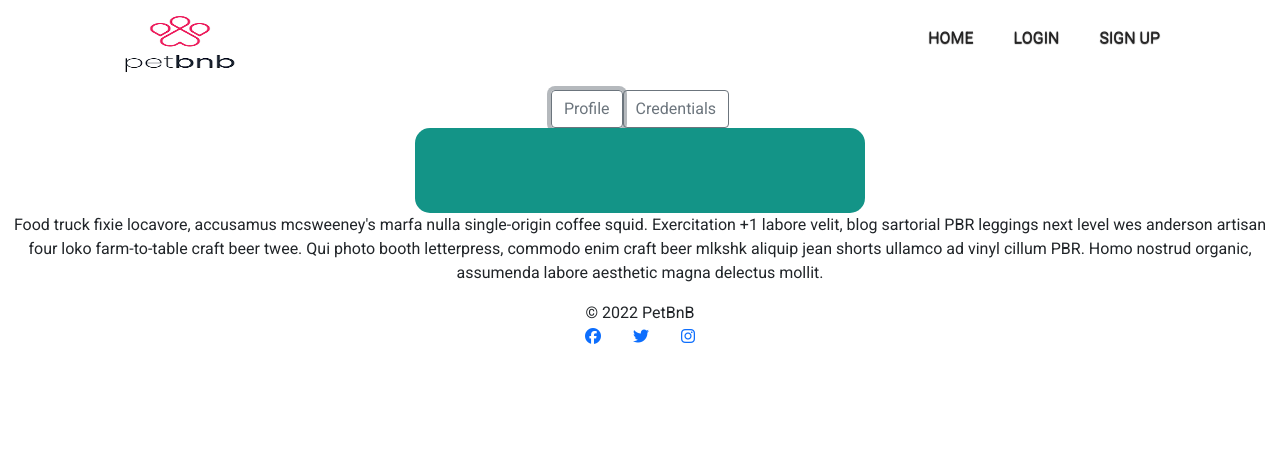
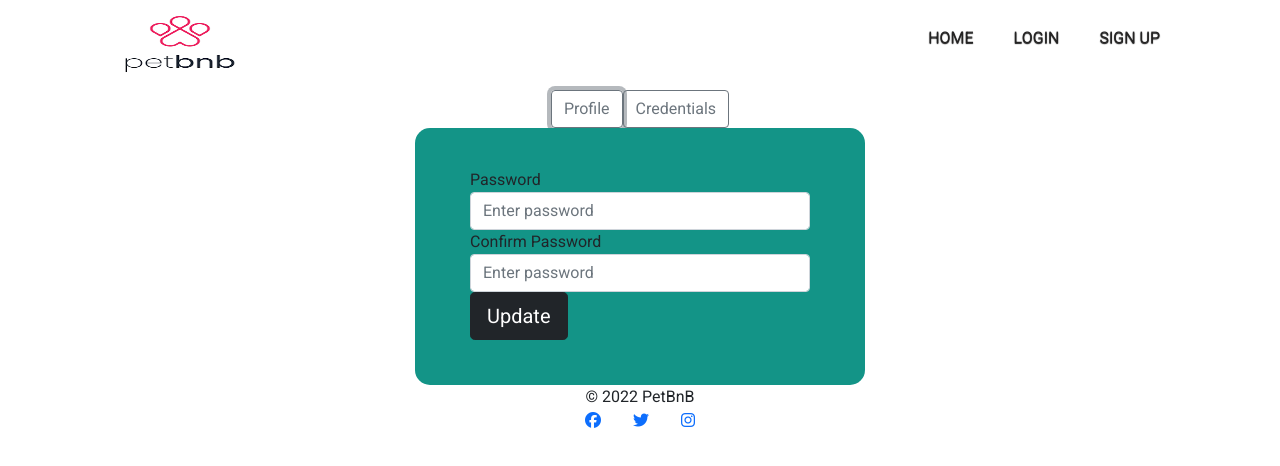
Before and after one commit to shivani1406/petbnb, a React (Create React App) app in the folder react-front-end/: page /userProfile/1 in a window 1280 px wide. Both pictures are taken after a click on the button "Profile". Shown: the top 466 px of the page. Built offline with nearby package versions, Linux system fonts and the light colour scheme; no server answers; what react-alert-template-basic would draw is missing.

Commit message:
added the password update field

```diff
--- a/react-front-end/src/components/userProfile.js
+++ b/react-front-end/src/components/userProfile.js
@@ -82,11 +82,39 @@ export default function userProfile() {
 
 </fieldset>
 </form>
-       </div></div>
+
+
+       </div>
+       <div id="profile">
+                        <fieldset>
+  <div className="form-group">
+                            <label>Password</label>
+                            <input type="password" className="form-control" placeholder="Enter password"
+                                 value={password}
+                                 onChange={(event) => {
+                                   setPassword(event.target.value);
+                                 }} />
+                        </div>
+                        <div className="form-group">
+                            <label>Confirm Password</label>
+                            <input type="password" className="form-control" placeholder="Enter password"
+                                 value={password}
+                                 onChange={(event) => {
+                                   setPassword(event.target.value);
+                                 }} />
+                        </div>
+                        <button type="submit" className="btn btn-dark btn-lg btn-block"  >Update</button>
+                        </fieldset>
+                        </div>
+       </div>
+
   </div>
-  <div id="profile">
-    <p>Food truck fixie locavore, accusamus mcsweeney's marfa nulla single-origin coffee squid. Exercitation +1 labore velit, blog sartorial PBR leggings next level wes anderson artisan four loko farm-to-table craft beer twee. Qui photo booth letterpress, commodo enim craft beer mlkshk aliquip jean shorts ullamco ad vinyl cillum PBR. Homo nostrud organic, assumenda labore aesthetic magna delectus mollit.</p>
-  </div>
+  {/* <div className="auth-wrapper">
+                <div className="auth-inner"> */}
+
+
+
+  {/* </div></div> */}
   {/* <div class="tab-pane fade" id="dropdown1">
     <p>Etsy mixtape wayfarers, ethical wes anderson tofu before they sold out mcsweeney's organic lomo retro fanny pack lo-fi farm-to-table readymade. Messenger bag gentrify pitchfork tattooed craft beer, iphone skateboard locavore carles etsy salvia banksy hoodie helvetica. DIY synth PBR banksy irony. Leggings gentrify squid 8-bit cred pitchfork.</p>
   </div> */}
```
